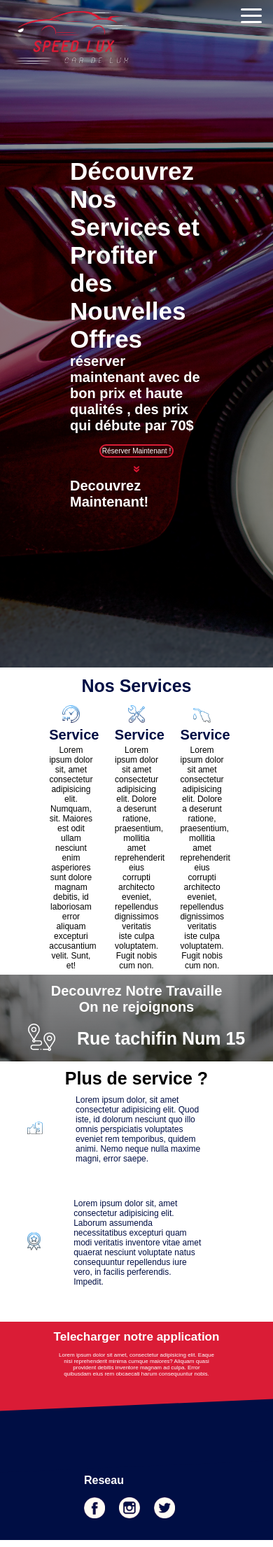
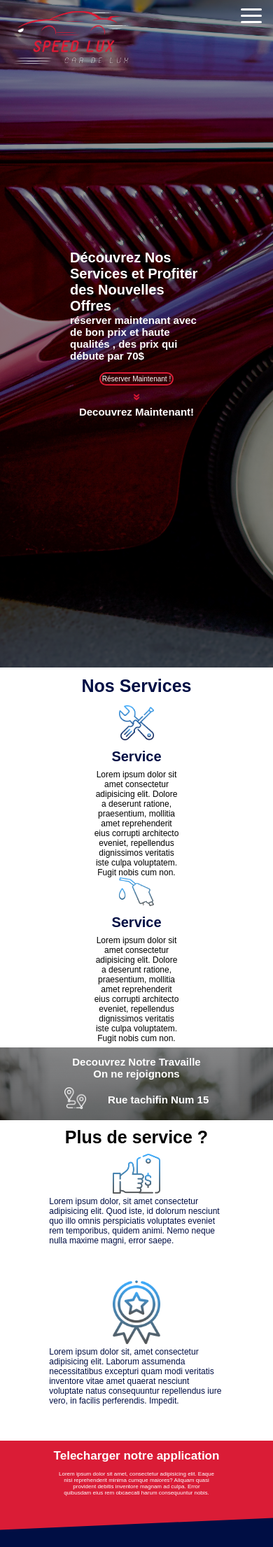
Before and after one commit to ouissal-edd/SpeedLux_Car, a PHP site: page /view/services.php in a window 390 px wide. Shown: the top 2211 px of the page at 70% size. Run offline with PHP 8.4, Linux system fonts and the light colour scheme.

Commit message:
last comit

```diff
--- a/Front-End/style/services.css
+++ b/Front-End/style/services.css
@@ -641,8 +641,11 @@
   .ParentsServices h2 {
     font-size: 25px;
   }
+  .ParentsServices .iconService #nondiv {
+    display: none;
+  }
   .ParentsServices .iconService .iconn {
-    width: 20%;
+    width: 40%;
   }
   .ParentsServices .iconService .iconn img {
     width: 40%;
@@ -692,4 +695,101 @@
     display: none;
   }
 }
+
+@media (max-width: 700px) {
+  .hero h1 {
+    font-size: 20px;
+  }
+  .hero h5 {
+    font-size: 15px;
+  }
+  .ParentsServices h2 {
+    font-size: 25px;
+  }
+  .ParentsServices .iconService #nondiv {
+    display: none;
+  }
+  .ParentsServices .iconService .iconn {
+    width: 40%;
+  }
+  .ParentsServices .iconService .iconn img {
+    width: 40%;
+  }
+  .ParentsServices .iconService .iconn h3 {
+    font-size: 20px;
+  }
+  .ParentsServices .iconService .iconn p {
+    font-size: 12px;
+  }
+  .ParentsServices .DescripServices p {
+    font-size: 20px;
+  }
+  .SlidService .servWork h3 {
+    font-size: 15px;
+  }
+  .SlidService .workroute .iimmg {
+    width: 8%;
+  }
+  .SlidService .workroute .iimmg img {
+    width: 100%;
+  }
+  .SlidService .workroute h3 {
+    font-size: 15px;
+    color: white;
+  }
+  .QualityService h2 {
+    font-size: 25px;
+  }
+  .QualityService .regroupRow {
+    -webkit-box-orient: vertical;
+    -webkit-box-direction: normal;
+        -ms-flex-direction: column;
+            flex-direction: column;
+  }
+  .QualityService .regroupRow .Descrip .OnoDescp .widthPhoto {
+    width: 60%;
+  }
+  .QualityService .regroupRow .Descrip .OnoDescp .widthPhoto img {
+    width: 90%;
+  }
+  .QualityService .regroupRow .Descrip .OnoDescp p {
+    font-size: 12px;
+    color: #000E44;
+  }
+  .QualityService .PhotoService {
+    display: none;
+  }
+}
+
+@media (max-width: 500px) {
+  .ParentsServices .iconService {
+    display: -webkit-box;
+    display: -ms-flexbox;
+    display: flex;
+    -webkit-box-orient: vertical;
+    -webkit-box-direction: normal;
+        -ms-flex-direction: column;
+            flex-direction: column;
+    -webkit-box-align: center;
+        -ms-flex-align: center;
+            align-items: center;
+  }
+  .QualityService .regroupRow .Descrip {
+    -webkit-box-align: center;
+        -ms-flex-align: center;
+            align-items: center;
+  }
+  .QualityService .regroupRow .Descrip .OnoDescp {
+    -webkit-box-orient: vertical;
+    -webkit-box-direction: normal;
+        -ms-flex-direction: column;
+            flex-direction: column;
+  }
+  .QualityService .regroupRow .Descrip .OnoDescp .widthPhoto {
+    text-align: center;
+  }
+  .QualityService .regroupRow .Descrip .OnoDescp .widthPhoto img {
+    width: 45%;
+  }
+}
 /*# sourceMappingURL=services.css.map */
--- a/Front-End/style/services.scss
+++ b/Front-End/style/services.scss
@@ -230,10 +230,12 @@ h2{
 }
 
     .iconService{
+#nondiv{
+    display: none;
+}
+        .iconn{
 
-
-        .iconn{
-            width: 20%;
+            width: 40%;
 
             img{
                 width: 40%;
@@ -317,3 +319,156 @@ width: 100%;
 }
 
 }
+
+
+
+
+
+@media (max-width: 700px){
+
+    .hero{
+        h1{
+            font-size: 20px;
+        }
+        h5{
+            font-size: 15px;
+        }
+
+
+    }
+
+    .ParentsServices{
+
+    h2{
+
+        font-size: 25px;
+    }
+
+        .iconService{
+    #nondiv{
+        display: none;
+    }
+            .iconn{
+
+                width: 40%;
+
+                img{
+                    width: 40%;
+
+                }
+                h3{
+
+                    font-size: 20px;
+
+                }
+                p{
+                    font-size: 12px;
+                }
+            }
+        }
+
+        .DescripServices{
+
+            p{
+                font-size: 20px;
+
+            }
+        }
+    }
+
+
+    .SlidService{
+        .servWork{
+        h3{
+        font-size: 15px;
+
+        }
+    }
+    .workroute{
+        .iimmg{
+            width: 8%;
+        img{
+    width: 100%;
+        }
+    }
+        h3{
+            font-size: 15px;
+            color: white;
+        }
+    }
+
+
+    }
+
+    .QualityService{
+        h2{
+            font-size: 25px;
+        }
+        .regroupRow{
+            flex-direction: column;
+        .Descrip{
+
+            .OnoDescp{
+
+                .widthPhoto{
+                    width: 60%;
+
+
+                img{
+                    width:90%
+                }
+            }
+                p{
+                    font-size: 12px;
+                    color: $MyBlue;
+                }
+            }
+        }
+        }
+
+        .PhotoService{
+            display: none;
+        }
+
+
+    }
+
+    }
+    @media (max-width : 500px)
+    {
+        .ParentsServices{
+        .iconService{
+      display: flex;
+        flex-direction: column;
+      align-items: center;
+        }
+    }
+
+
+    .QualityService{
+
+        .regroupRow{
+        .Descrip{
+            align-items: center;
+            .OnoDescp{
+                flex-direction: column;
+
+                .widthPhoto{
+                    text-align: center;
+
+                    img{
+                    width: 45%;
+                    }
+
+
+            }
+
+            }
+        }
+        }
+
+
+
+
+    }
+}
--- a/Front-End/view/services.php
+++ b/Front-End/view/services.php
@@ -32,7 +32,7 @@
         <h2>Nos Services</h2>
     <!-- <div class="Allserv"> -->
         <div  class="iconService">
-            <div data-aos="fade-up" class="iconn"> <img src="../assets/service24.png" alt=""><h3 data-aos="fade-up">Service</h3><p data-aos="fade-up">Lorem ipsum dolor sit, amet consectetur adipisicing elit. Numquam, sit. Maiores est odit ullam nesciunt enim asperiores sunt dolore magnam debitis, id laboriosam error aliquam excepturi accusantium velit. Sunt, et!</p>
+            <div  id="nondiv" data-aos="fade-up" class="iconn noneInresonsive"> <img src="../assets/service24.png" alt=""><h3 data-aos="fade-up">Service</h3><p data-aos="fade-up">Lorem ipsum dolor sit, amet consectetur adipisicing elit. Numquam, sit. Maiores est odit ullam nesciunt enim asperiores sunt dolore magnam debitis, id laboriosam error aliquam excepturi accusantium velit. Sunt, et!</p>
            </div>
             <div data-aos="fade-up" class="iconn" > <img src="../assets/settings.png" alt=""> <h3 data-aos="fade-up">Service</h3><p data-aos="fade-up">Lorem ipsum dolor sit amet consectetur adipisicing elit. Dolore a deserunt ratione, praesentium, mollitia amet reprehenderit eius corrupti architecto eveniet, repellendus dignissimos veritatis iste culpa voluptatem. Fugit nobis cum non.</p>
  </div>
```
Also changed, not shown: 1 other file.
